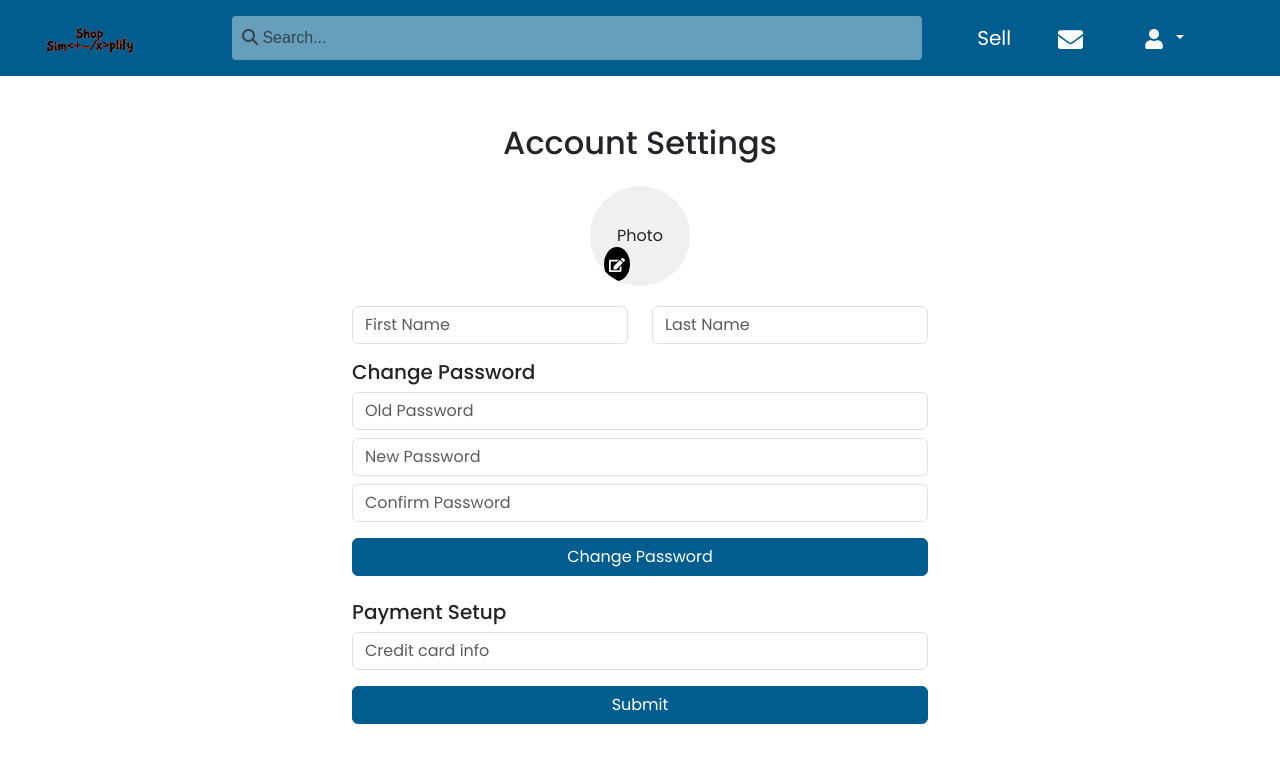
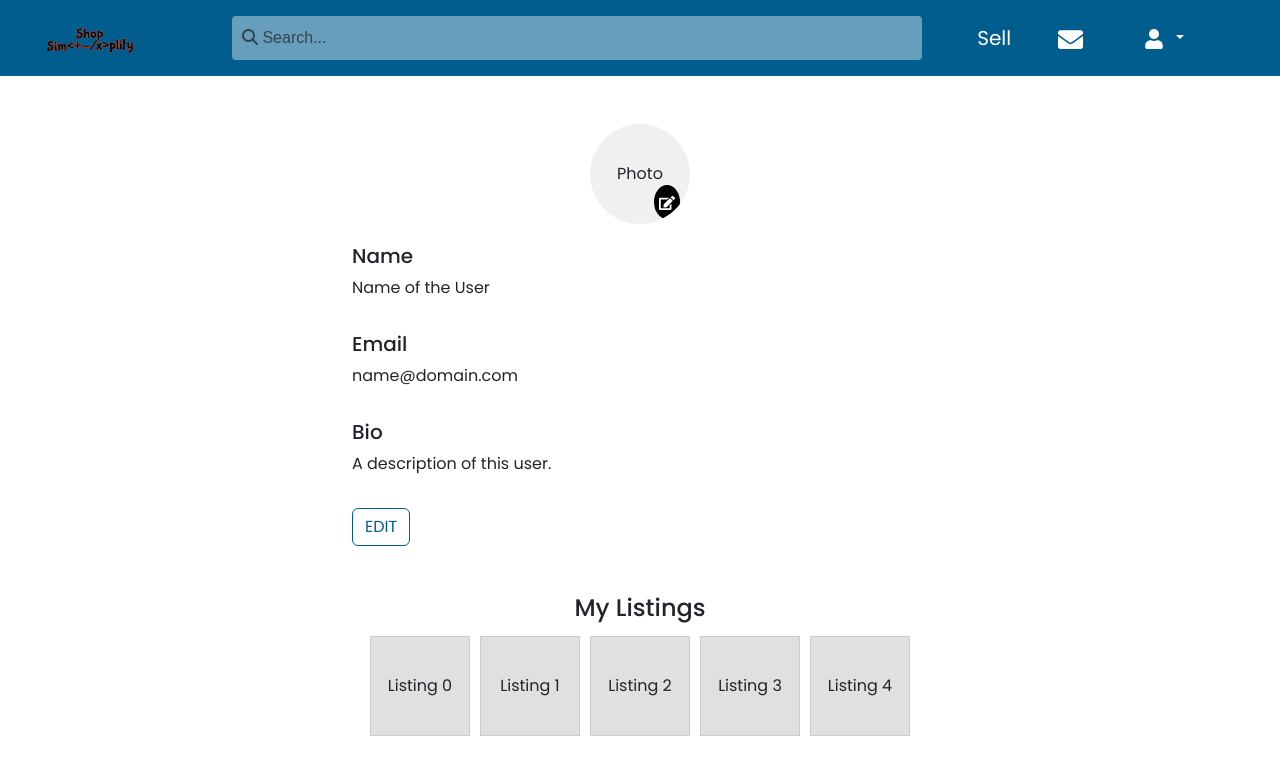
Before and after one commit to TheCodingWizard27/Capstone, a React (Create React App) app in the folder frontend/: page /accountInfo in a window 1280 px wide. Shown: the top 774 px of the page. Built offline with nearby package versions, Linux system fonts and the light colour scheme; no server answers; sample sign-in values are in the browser's storage.

Commit message:
My Listings Feature Added

```diff
--- a/frontend/src/pages/accountInfo.js
+++ b/frontend/src/pages/accountInfo.js
@@ -1,19 +1,32 @@
-import React, { useState } from 'react';
-import { Container, Form, Button, Row, Col } from 'react-bootstrap';
-import NavBar from '../components/navBar';
-import { FaEdit } from 'react-icons/fa'; // Import edit icon
+import React, { useState } from "react";
+import { Container, Form, Button, Row, Col } from "react-bootstrap";
+import NavBar from "../components/navBar";
+import { FaEdit } from "react-icons/fa";
 
 const AccountSettings = () => {
-  const [formData, setFormData] = useState({
-    firstName: '',
-    lastName: '',
-    oldPassword: '',
-    newPassword: '',
-    confirmPassword: '',
-    creditCardInfo: '',
+  const [profilePhoto, setProfilePhoto] = useState(null);
+  const [editMode, setEditMode] = useState(false);
+  const [accountInfo, setAccountInfo] = useState({
+    name: "Name of the User",
+    email: "name@domain.com",
+    bio: "A description of this user.",
   });
 
-  const [profilePhoto, setProfilePhoto] = useState(null);
+  const [formData, setFormData] = useState(accountInfo);
+
+  const handleEditClick = () => {
+    setEditMode(true);
+  };
+
+  const handleSave = () => {
+    setAccountInfo(formData);
+    setEditMode(false);
+  };
+
+  const handleCancel = () => {
+    setFormData(accountInfo);
+    setEditMode(false);
+  };
 
   const handleInputChange = (e) => {
     const { id, value } = e.target;
@@ -27,22 +40,10 @@ const AccountSettings = () => {
     }
   };
 
-  const handleEditClick = () => {
-    document.getElementById('profilePhotoInput').click(); // Opens file input
-  };
-
-  const handleSubmit = (e) => {
-    e.preventDefault();
-    console.log(formData);
-  };
-
   return (
     <>
       <NavBar />
-      <Container fluid className="d-flex flex-column align-items-center mt-5 mb-5" style={{ maxWidth: '600px' }}>
-        <h2 className="mb-4">Account Settings</h2>
-
-        {/* Profile Picture Circle with Edit Icon */}
+      <Container className="d-flex flex-column align-items-center mt-5" style={{ maxWidth: "600px" }}>
          <div
           style={{
             position: 'relative',
@@ -69,7 +70,7 @@ const AccountSettings = () => {
             style={{
               position: 'absolute',
               bottom: '5px',
-              right: '60px',
+              right: '10px',
               backgroundColor: 'rgb(0, 0, 0)',
               border: 'none',
               borderRadius: '50%',
@@ -81,83 +82,90 @@ const AccountSettings = () => {
           </button>
         </div>
 
-        {/* Hidden File Input */}
-        <Form.Control
-          type="file"
-          id="profilePhotoInput"
-          style={{ display: 'none' }}
-          accept="image/*"
-          onChange={handleFileChange}
-        />
-
-        <Form onSubmit={handleSubmit} className="w-100">
-          {/* Name Fields */}
+        {/* Account Information */}
+        <Form className="w-100">
           <Row className="mb-3">
             <Col>
+              <h5>Name</h5>
+              {!editMode ? (
+                <p>{accountInfo.name}</p>
+              ) : (
                 <Form.Control
-                id="firstName"
+                  id="name"
                   type="text"
-                placeholder="First Name"
-                value={formData.firstName}
+                  value={formData.name}
                   onChange={handleInputChange}
                 />
+              )}
             </Col>
+          </Row>
+          <Row className="mb-3">
             <Col>
+              <h5>Email</h5>
+              {!editMode ? (
+                <p>{accountInfo.email}</p>
+              ) : (
                 <Form.Control
-                id="lastName"
-                type="text"
-                placeholder="Last Name"
-                value={formData.lastName}
+                  id="email"
+                  type="email"
+                  value={formData.email}
                   onChange={handleInputChange}
                 />
+              )}
             </Col>
           </Row>
-
-          {/* Password Change */}
-          <h5>Change Password</h5>
-          <Form.Group className="mb-3">
+          <Row className="mb-3">
+            <Col>
+              <h5>Bio</h5>
+              {!editMode ? (
+                <p>{accountInfo.bio}</p>
+              ) : (
                 <Form.Control
-              id="oldPassword"
-              type="password"
-              placeholder="Old Password"
-              value={formData.oldPassword}
-              onChange={handleInputChange}
-              className="mb-2"
-            />
-            <Form.Control
-              id="newPassword"
-              type="password"
-              placeholder="New Password"
-              value={formData.newPassword}
-              onChange={handleInputChange}
-              className="mb-2"
-            />
-            <Form.Control
-              id="confirmPassword"
-              type="password"
-              placeholder="Confirm Password"
-              value={formData.confirmPassword}
+                  id="bio"
+                  type="text"
+                  value={formData.bio}
                   onChange={handleInputChange}
                 />
-          </Form.Group>
-          <Button variant="primary" type="submit" className="mb-4 w-100">
-            Change Password
+              )}
+            </Col>
+          </Row>
+          {!editMode ? (
+            <Button variant="outline-primary" onClick={handleEditClick}>
+              EDIT
             </Button>
+          ) : (
+            <div>
+              <Button variant="primary" className="me-2" onClick={handleSave}>
+                Save
+              </Button>
+              <Button variant="secondary" onClick={handleCancel}>
+                Cancel
+              </Button>
+            </div>
+          )}
+        </Form>
 
-          {/* Payment Setup */}
-          <h5>Payment Setup</h5>
-          <Form.Group controlId="creditCardInfo" className="mb-3">
-            <Form.Control
-              type="text"
-              placeholder="Credit card info"
-              value={formData.creditCardInfo}
-              onChange={handleInputChange}
-            />
-          </Form.Group>
-          <Button variant="primary" type="submit" className="w-100">
-            Submit
-          </Button>
-        </Form>
+        {/* My Listings */}
+        <h4 className="mt-5">My Listings</h4>
+        <div className="d-flex flex-wrap">
+          {[0, 1, 2, 3, 4].map((listing) => (
+            <div
+              key={listing}
+              style={{
+                width: "100px",
+                height: "100px",
+                margin: "5px",
+                backgroundColor: "#e0e0e0",
+                display: "flex",
+                alignItems: "center",
+                justifyContent: "center",
+                border: "1px solid #ccc",
+              }}
+            >
+              Listing {listing}
+            </div>
+          ))}
+        </div>
       </Container>
     </>
   );
```
Lines whose indentation alone changed are shown as unchanged.
